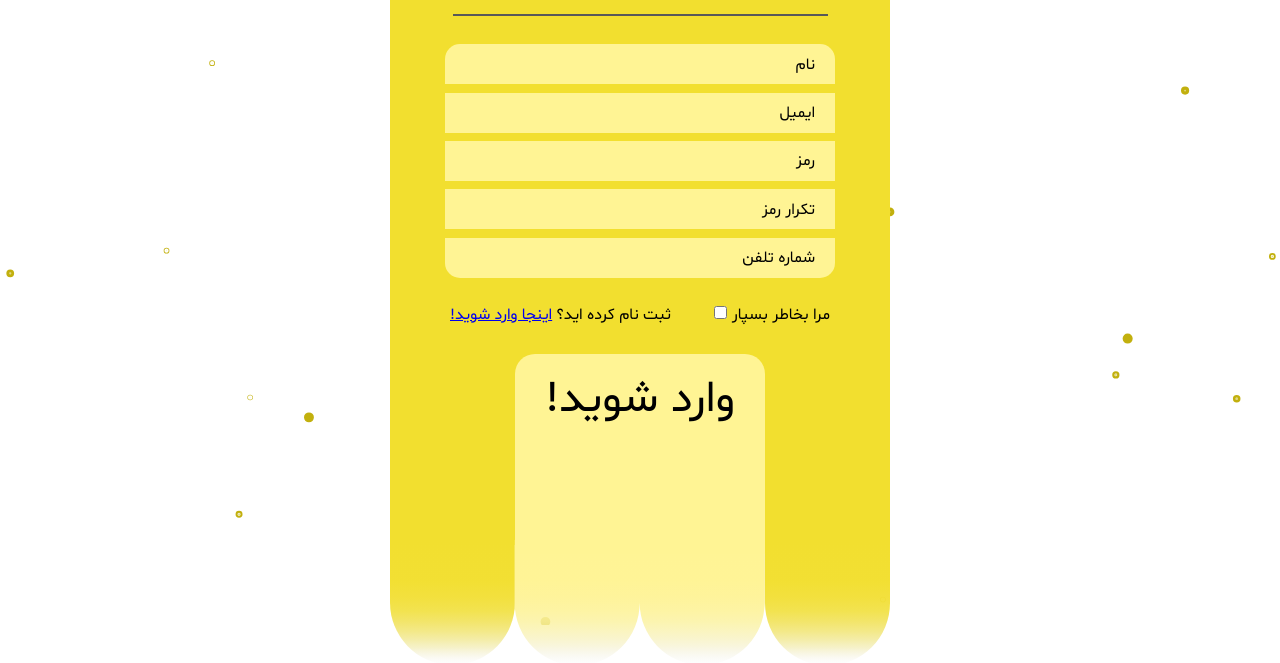
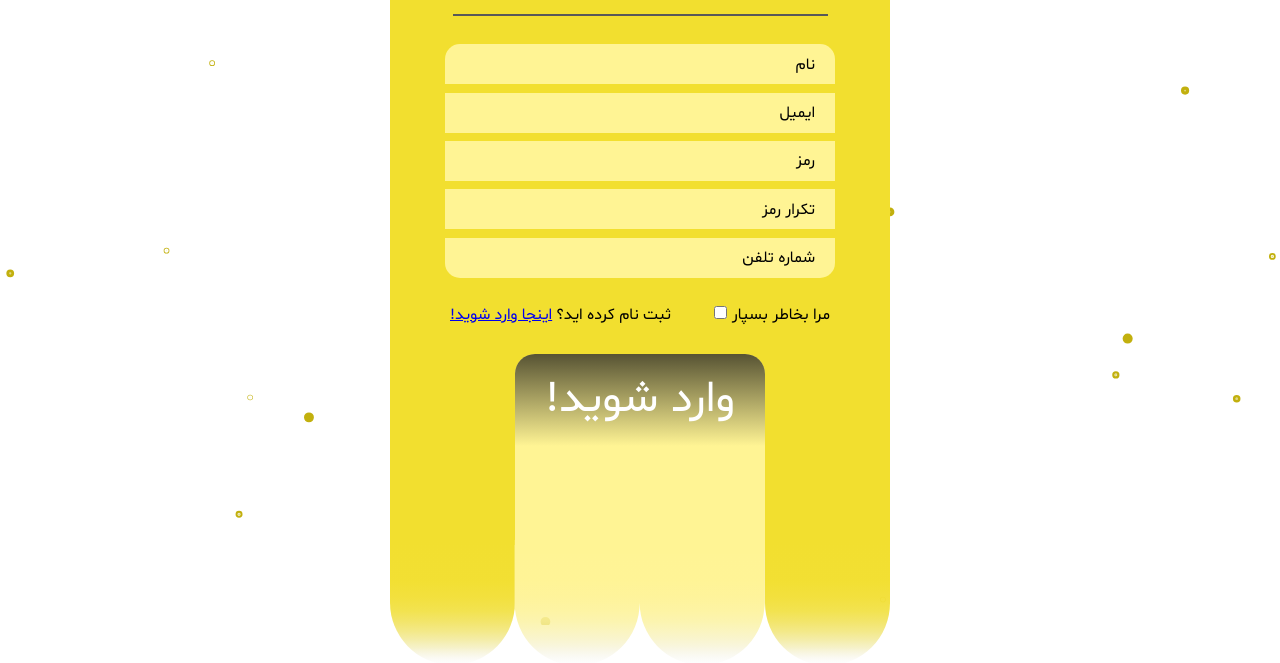
Before and after one commit to FeroxCanis/Login, a plain HTML site: page Signup/index.html in a window 1280 px wide. Shown: the part 175-838 px from the top of the page. Drawn offline with Linux system fonts and the light colour scheme.

Commit message:
added form

```diff
--- a/Signup/index.html
+++ b/Signup/index.html
@@ -14,7 +14,7 @@
     <script type="text/javascript" src="./app.js"></script>
     <!-- the yellow background -->
     <div class="background">
-    <div class="signin-container">
+    <form class="signin-container">
         <!-- this div is a filler and acts as a maintainer of positioning -->
         <div class="top-container container-col"><div class="filler"></div></div>
         <!-- this div is the middle things in signin-container -->
@@ -54,7 +54,7 @@
                 <input type="submit" value="وارد شوید!" />
             </div>
         </div>
-    </div>
+    </form>
     </div>
     <!-- gradient at end, is here -->
     <div class="gradient"></div>
--- a/Signup/style.css
+++ b/Signup/style.css
@@ -139,13 +139,18 @@ hr {
     z-index: 99;
 }
 
+/* mr.parsa, you can edit sign in botton colors down here */
+/* you can play around with gradient and just delete it to get rid of the
+gradient effect and all, yeah. do it as you will */
 /* Sign in button !!! */
 .main-signin-container input {
-    background: transparent;
-    color: #000;
+    background: linear-gradient(to bottom, #010102a9,
+    #fff494);
+    border-radius: 20px 20px 0 0;
+    color: #fff;
     border: none;
     font-size: 45px;
-    padding-top: 15px;
+    padding: 15px 0;
     z-index: 99;
     font-family: 'shabnam';
     transition: 0.3s;
```
